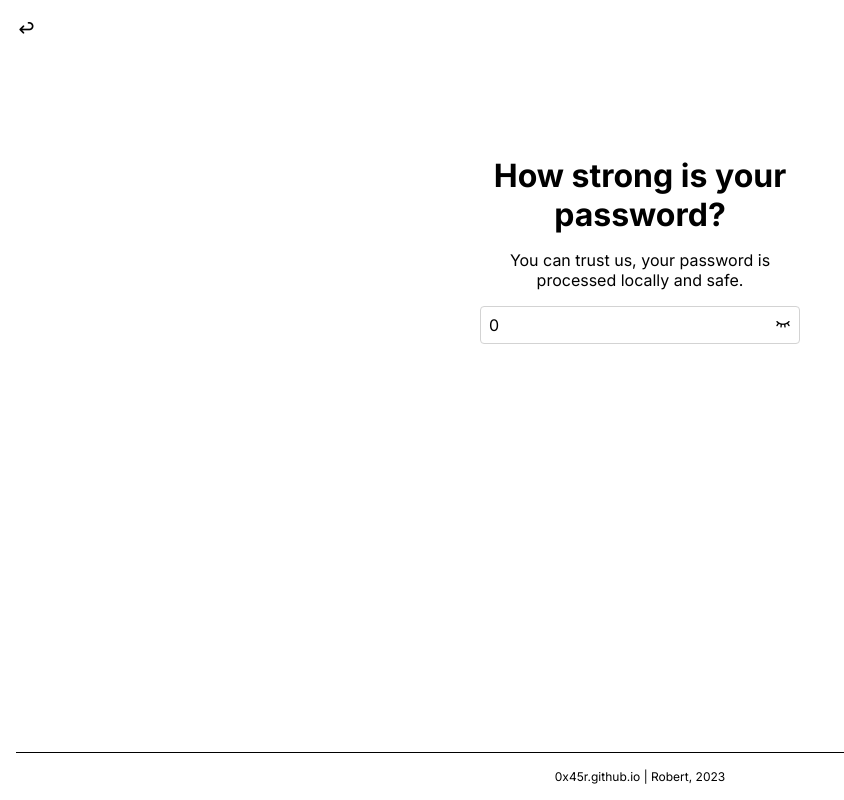
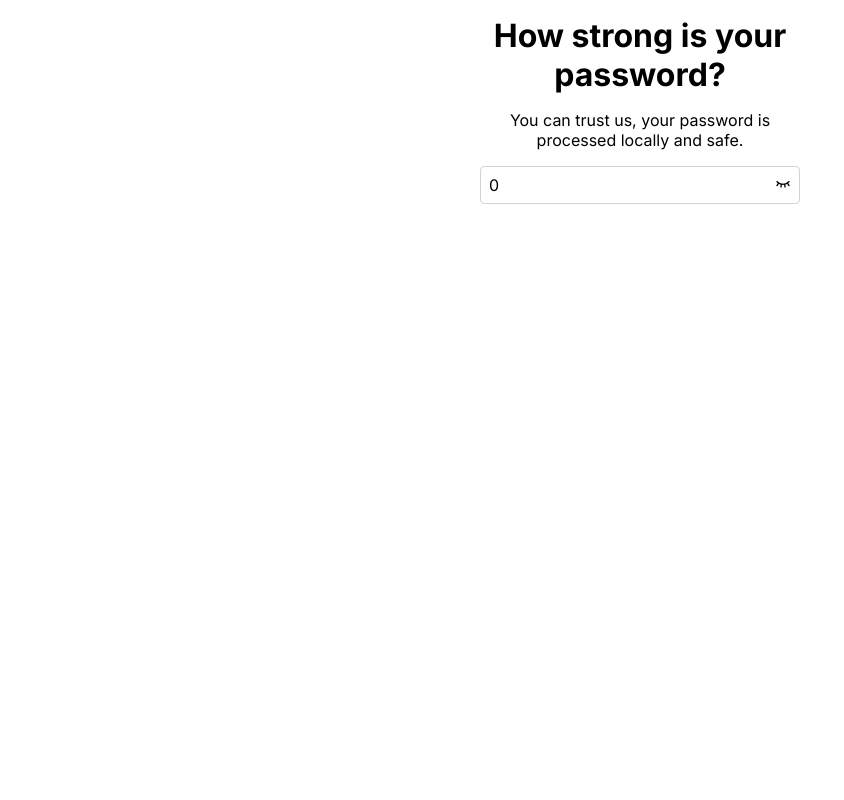
Before and after one commit to 0x45R/password-strength, a plain HTML site: page index.html in a window 1280 px wide. Shown: the whole page, without its empty margins (0-844 px from the left). Drawn offline with Linux system fonts and the light colour scheme.

Commit message:
Deleted footer and header :C

```diff
--- a/index.html
+++ b/index.html
@@ -10,9 +10,6 @@
     <title>Password Strength</title>
   </head>
   <body>
-    <header>
-      <a aria-label='Return to home' class='header__return-button' href="https://0x45r.github.io"><i class='ti ti-arrow-back'></i></a>
-    </header>
     <main>
       <h1>How strong is your password?</h1>
       <p>You can trust us, your password is processed locally and safe.</p>
@@ -32,8 +29,5 @@
         <p class='js-suggestions-label'></p>
         </div>
     </main>
-    <footer>
-      0x45r.github.io | Robert, 2023
-    </footer>
   </body>
 </html>
```
